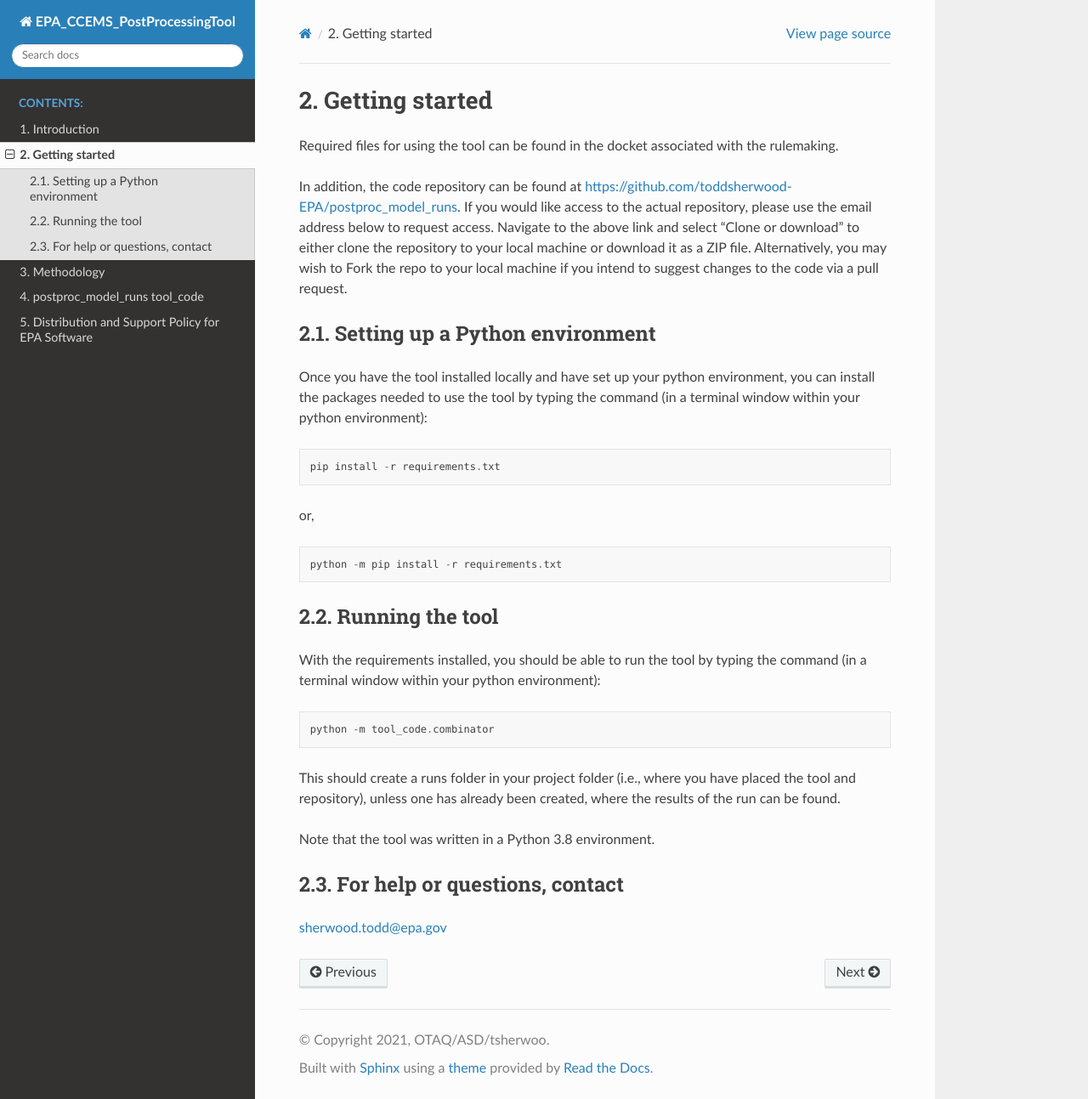
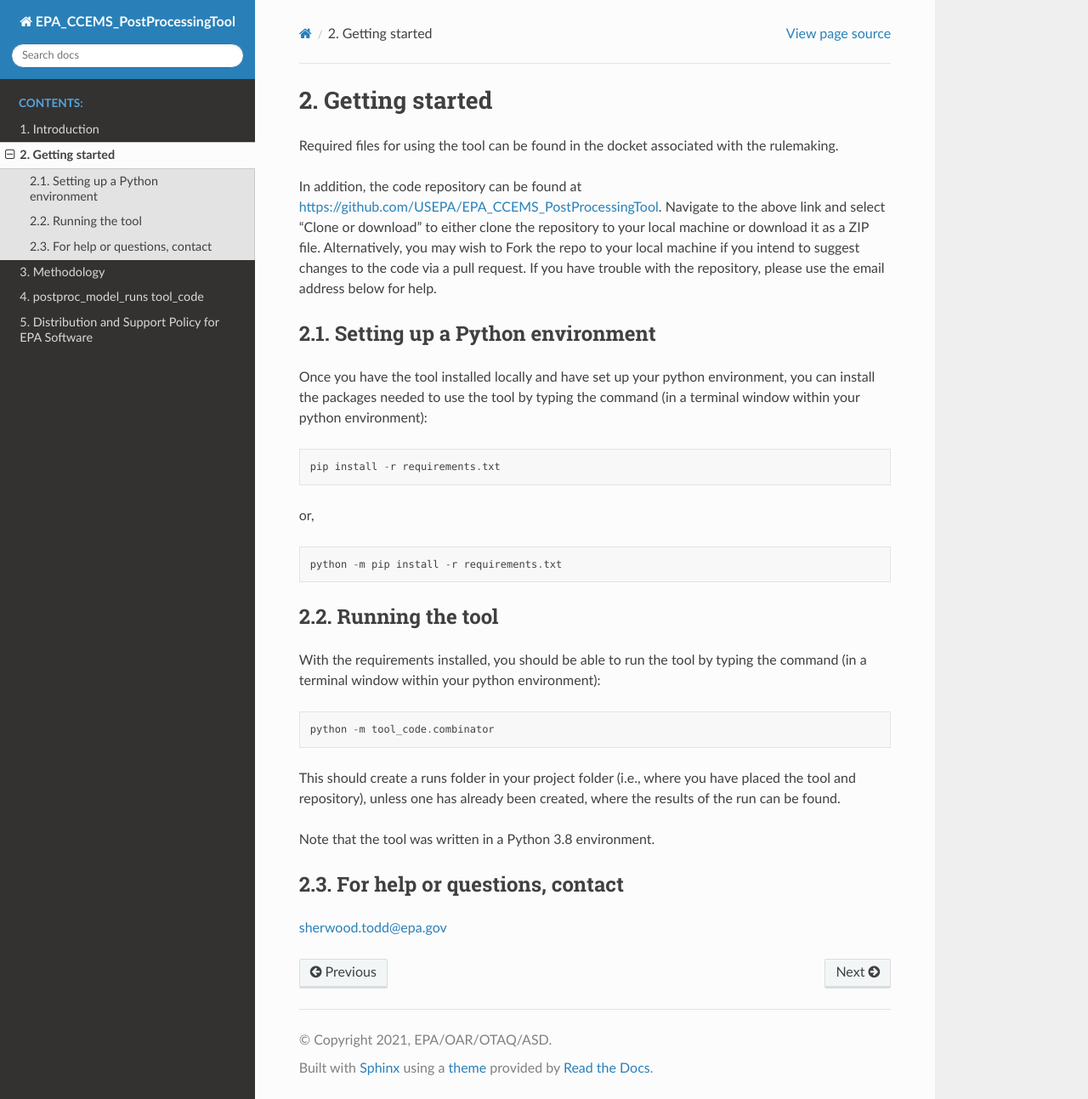
Before and after one commit to USEPA/EPA_CCEMS_PostProcessingTool, a Sphinx documentation site: the page built from docs/source/getting_started.rst, in a window 1280 px wide and 1293 px high. Shown: the whole window at 85% size. Built offline with Sphinx 7.4.7 and the Read the Docs theme 2.0.0, drawn with Linux system fonts in a browser that asks for light colours.

Commit message:
Tweaks to documentation.

```diff
--- a/docs/source/conf.py
+++ b/docs/source/conf.py
@@ -21,9 +21,10 @@ sys.path.insert(0, os.path.join(path, '..', '..', 'tool_code'))
 # -- Project information -----------------------------------------------------
 
 project = 'EPA_CCEMS_PostProcessingTool'
-copyright = '2021, OTAQ/ASD/tsherwoo'
-author = 'OTAQ/ASD/tsherwoo'
+copyright = '2021, EPA/OAR/OTAQ/ASD'
+author = 'OTAQ/Assessment and Standards Division'
 
+release = '0.1.0'
 
 # -- General configuration ---------------------------------------------------
 
--- a/docs/source/getting_started.rst
+++ b/docs/source/getting_started.rst
@@ -2,10 +2,10 @@ Getting started
 ===============
 Required files for using the tool can be found in the docket associated with the rulemaking.
 
-In addition, the code repository can be found at https://github.com/toddsherwood-EPA/postproc_model_runs.
-If you would like access to the actual repository, please use the email address below to request access.
+In addition, the code repository can be found at https://github.com/USEPA/EPA_CCEMS_PostProcessingTool.
 Navigate to the above link and select "Clone or download" to either clone the repository to your local machine or download it as a ZIP file. Alternatively, you may wish to Fork the repo to your
 local machine if you intend to suggest changes to the code via a pull request.
+If you have trouble with the repository, please use the email address below for help.
 
 Setting up a Python environment
 ^^^^^^^^^^^^^^^^^^^^^^^^^^^^^^^
```
Also changed, not shown: docs/source/introduction.rst (+5 -2 lines), .bumpversion.cfg.
